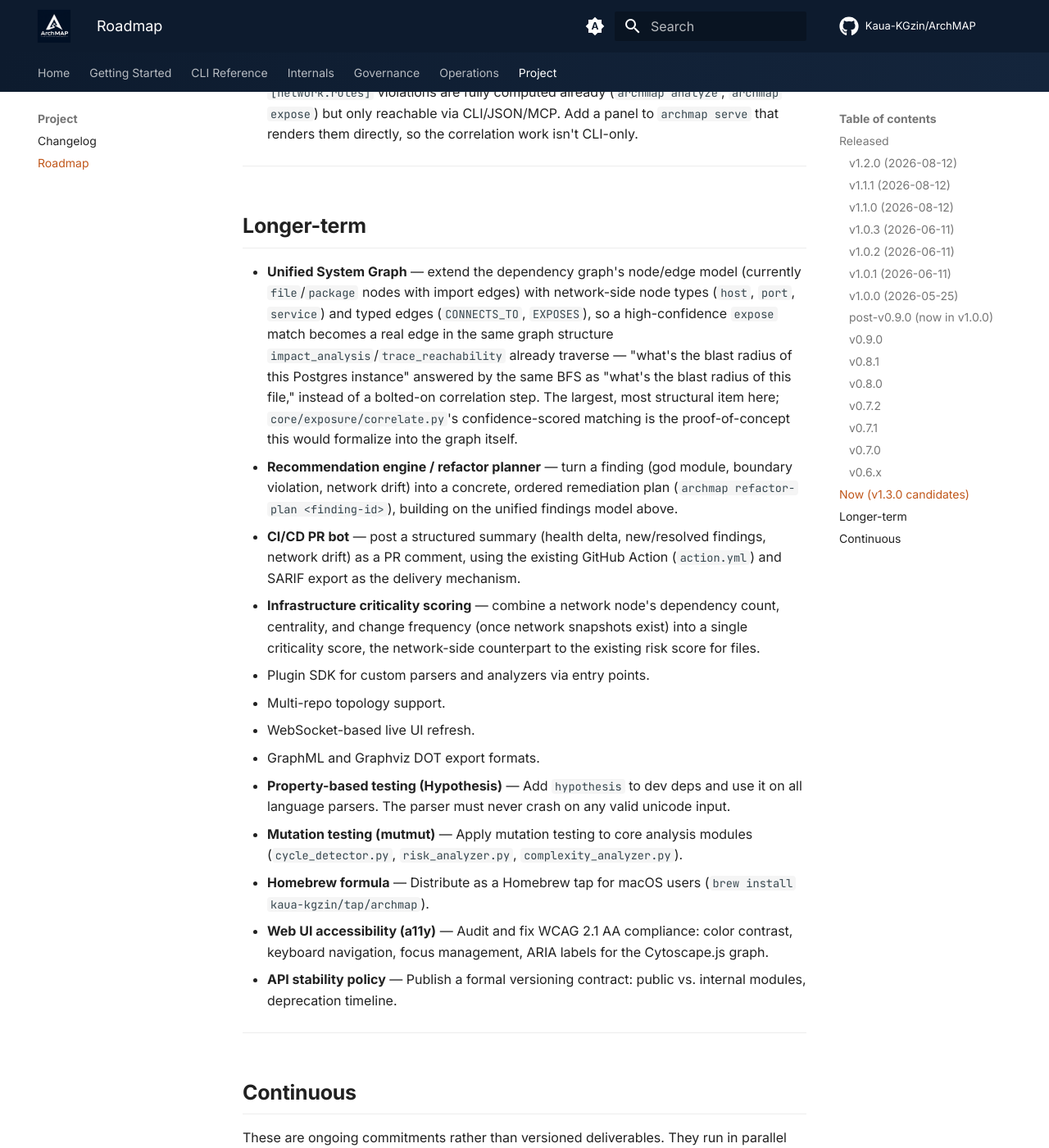
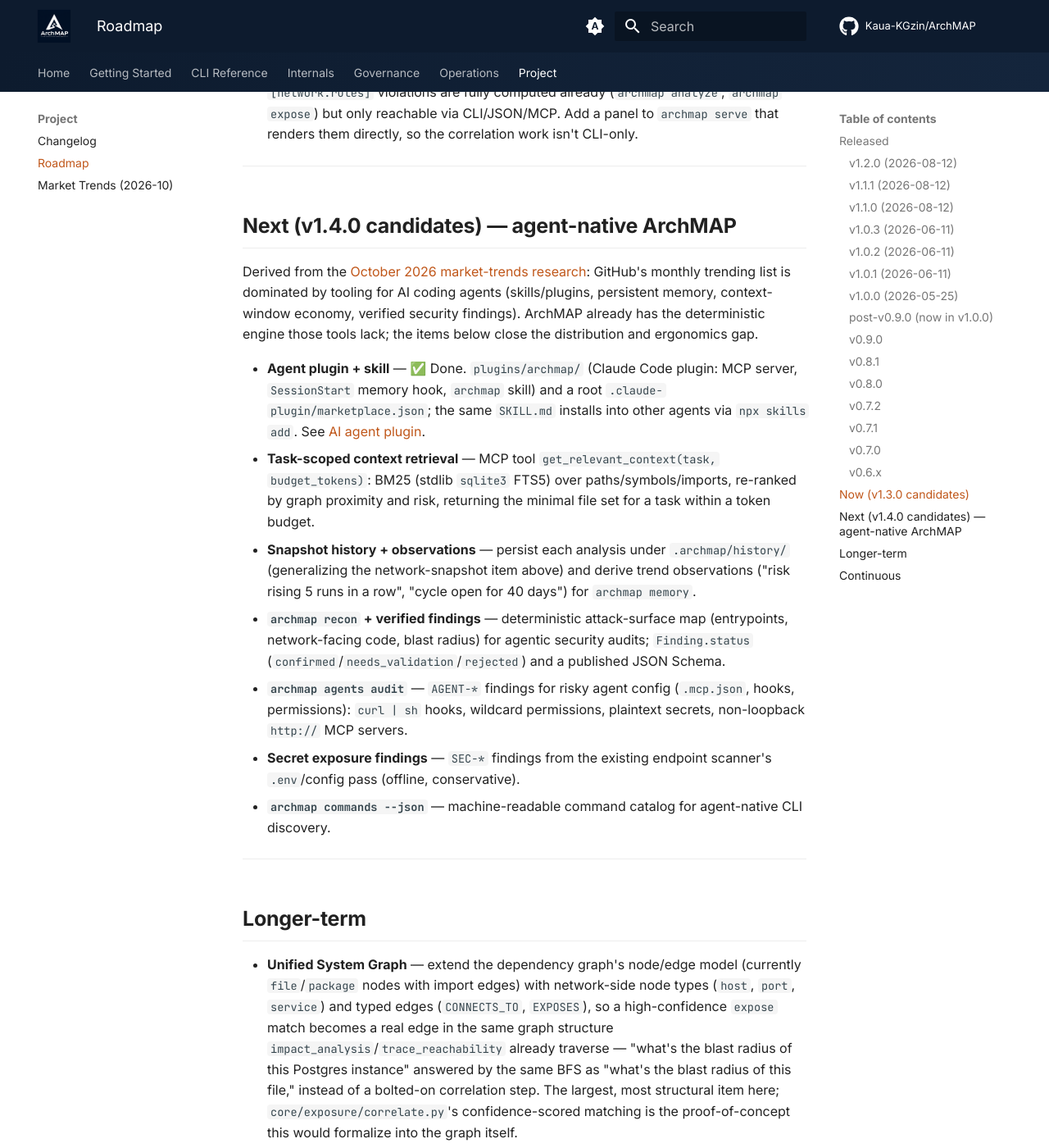
Before and after one commit to Kaua-KGzin/ArchMAP, an MkDocs documentation site: the page built from docs/roadmap.md, in a window 1280 px wide and 1400 px high, scrolled down 5787 px. Shown: the whole window at 82% size. Built offline with MkDocs 1.6.1 and Material for MkDocs 9.7.7, drawn with Linux system fonts in a browser that asks for light colours; comment, search, counter and statistics services are not loaded; the version menu is left out; some of the changed text lies outside the part shown.

Commit message:
Ship ArchMAP as a Claude Code plugin + portable agent skill
Market-trends research (GitHub monthly trending, 2026-10) shows the top
repositories are tooling for AI coding agents: skills/plugins, persistent
memory, context economy, and verified security findings. ArchMAP already
has the deterministic engine; this closes the distribution gap.

- plugins/archmap: MCP server, fail-safe SessionStart hook injecting
  `archmap memory --print`, and an `archmap` skill describing when to
  call each tool (impact before edit, checks before done)
- .claude-plugin/marketplace.json: `/plugin marketplace add Kaua-KGzin/ArchMAP`;
  the same SKILL.md installs elsewhere via `npx skills add`
- tests/test_agent_plugin.py: plugin version tracks the package; skill may
  only reference MCP tools the server exposes, and must document all of them
- docs: agents.md, research/market-trends-2026-10.md, v1.4.0 roadmap
- fix ruff errors left by v1.3.0 (unused import, long lines)

Co-Authored-By: Claude Opus 5.5 <noreply@anthropic.com>
Claude-Session: https://claude.ai/code/session_01G6ryQQdCFeUP1LYfM3EWJ4

```diff
--- a/docs/roadmap.md
+++ b/docs/roadmap.md
@@ -158,6 +158,40 @@ are the next slice, each buildable directly on what's already shipped.
 
 ---
 
+## Next (v1.4.0 candidates) — agent-native ArchMAP
+
+Derived from the [October 2026 market-trends research](research/market-trends-2026-10.md):
+GitHub's monthly trending list is dominated by tooling for AI coding agents
+(skills/plugins, persistent memory, context-window economy, verified security
+findings). ArchMAP already has the deterministic engine those tools lack; the
+items below close the distribution and ergonomics gap.
+
+- **Agent plugin + skill** — ✅ Done. `plugins/archmap/` (Claude Code plugin:
+  MCP server, `SessionStart` memory hook, `archmap` skill) and a root
+  `.claude-plugin/marketplace.json`; the same `SKILL.md` installs into other
+  agents via `npx skills add`. See [AI agent plugin](agents.md).
+- **Task-scoped context retrieval** — MCP tool `get_relevant_context(task,
+  budget_tokens)`: BM25 (stdlib `sqlite3` FTS5) over paths/symbols/imports,
+  re-ranked by graph proximity and risk, returning the minimal file set for a
+  task within a token budget.
+- **Snapshot history + observations** — persist each analysis under
+  `.archmap/history/` (generalizing the network-snapshot item above) and
+  derive trend observations ("risk rising 5 runs in a row", "cycle open for
+  40 days") for `archmap memory`.
+- **`archmap recon` + verified findings** — deterministic attack-surface map
+  (entrypoints, network-facing code, blast radius) for agentic security
+  audits; `Finding.status` (`confirmed`/`needs_validation`/`rejected`) and a
+  published JSON Schema.
+- **`archmap agents audit`** — `AGENT-*` findings for risky agent config
+  (`.mcp.json`, hooks, permissions): `curl | sh` hooks, wildcard permissions,
+  plaintext secrets, non-loopback `http://` MCP servers.
+- **Secret exposure findings** — `SEC-*` findings from the existing
+  endpoint scanner's `.env`/config pass (offline, conservative).
+- **`archmap commands --json`** — machine-readable command catalog for
+  agent-native CLI discovery.
+
+---
+
 ## Longer-term
 
 - **Unified System Graph** — extend the dependency graph's node/edge model
--- a/mkdocs.yml
+++ b/mkdocs.yml
@@ -81,6 +81,7 @@ nav:
       - Installation: getting-started/installation.md
       - Quick Start: getting-started/quickstart.md
       - Live Demo: getting-started/demo.md
+      - AI Agent Plugin: agents.md
   - CLI Reference:
       - analyze: cli/analyze.md
       - explain: cli/explain.md
@@ -111,6 +112,7 @@ nav:
   - Project:
       - Changelog: changelog.md
       - Roadmap: roadmap.md
+      - Market Trends (2026-10): research/market-trends-2026-10.md
 
 plugins:
   - search
```
Also changed, not shown: CHANGELOG.md (+20 -0 lines), README.md (+17 -0 lines), ROADMAP.md (+8 -0 lines), docs/agents.md (added, +58 -0 lines), docs/research/market-trends-2026-10.md (added, +152 -0 lines), plugins/archmap/skills/archmap/SKILL.md (added, +55 -0 lines), 7 other files.
